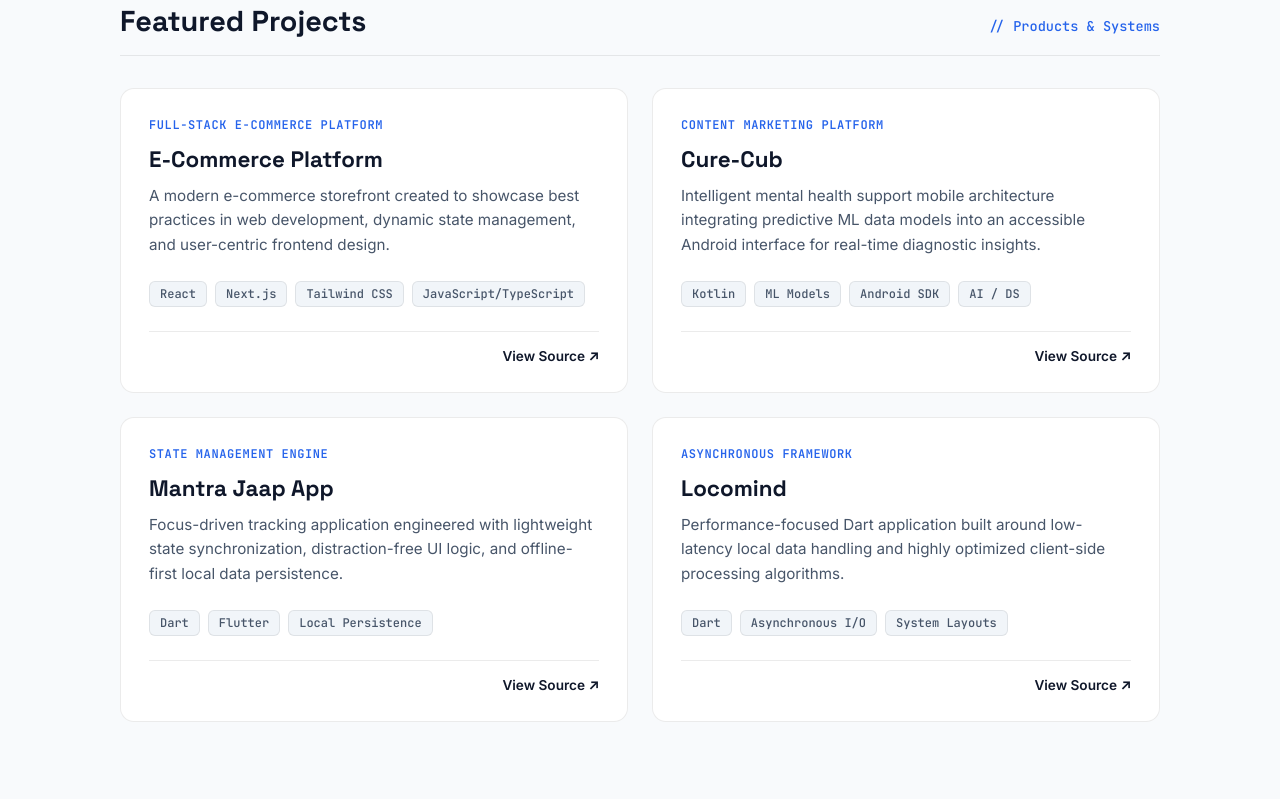
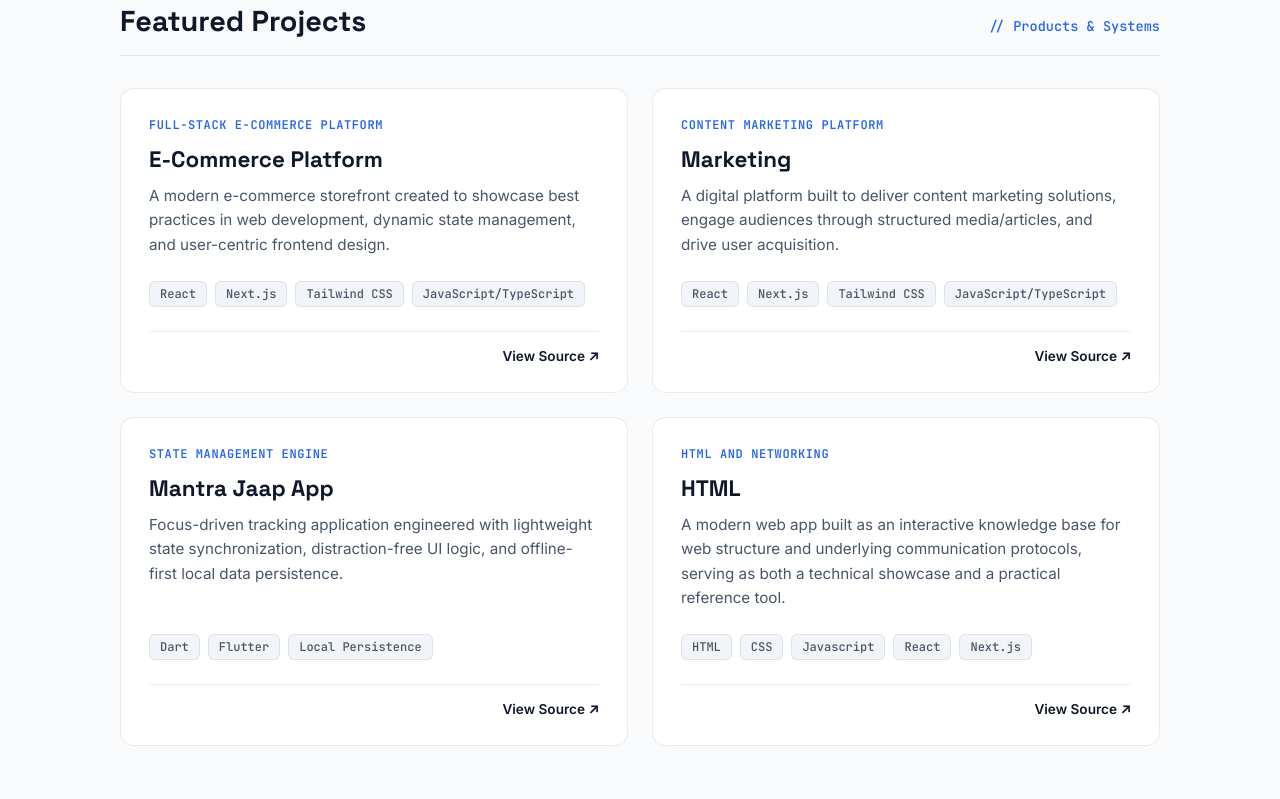
Before and after one commit to sahil662-sk/Sahil-portfolio, a website: page Public/index.html in a window 1280 px wide. Shown: the part 639-1438 px from the top of the page. Drawn offline with nearby package versions, Linux system fonts and the light colour scheme.

Commit message:
Updated projects section and content

```diff
--- a/Public/index.html
+++ b/Public/index.html
@@ -3,7 +3,7 @@
 <head>
     <meta charset="UTF-8">
     <meta name="viewport" content="width=device-width, initial-scale=1.0">
-    <meta name="description" content="Portfolio — Sahil | AI & DS Engineer specializing in scalable systems, quantitative pipelines, and algorithmic architecture.">
+    <meta name="description" content="Portfolio — Sahil | Electronics And Communication Engineer specializing in scalable systems, quantitative pipelines, and algorithmic architecture.">
     <title>Sahil // Aspiring Web Developer</title>
 
     <link rel="preconnect" href="https://fonts.googleapis.com">
@@ -425,7 +425,7 @@
 
         <!-- HERO -->
         <header class="hero">
-            <div class="role-badge">● Aspiring Web Developer</div>
+            <div class="role-badge">Aspiring Web Developer</div>
             <h1>Building <br><span class="highlight">modern web applications.</span></h1>
             <p class="hero-desc">
                 Hi, I'm <strong>Sahil</strong> — a passionate web developer with a focus on creating responsive, user-friendly interfaces and robust backend solutions.
@@ -459,16 +459,16 @@
 
                 <div class="project-card">
                     <div class="project-tag">Content Marketing Platform </div>
-                    <h3 class="project-title">Cure-Cub</h3>
-                    <p class="project-desc">Intelligent mental health support mobile architecture integrating predictive ML data models into an accessible Android interface for real-time diagnostic insights.</p>
+                    <h3 class="project-title">Marketing</h3>
+                    <p class="project-desc">A digital platform built to deliver content marketing solutions, engage audiences through structured media/articles, and drive user acquisition.</p>
                     <div class="tech-pills">
-                        <span class="tech-pill">Kotlin</span>
-                        <span class="tech-pill">ML Models</span>
-                        <span class="tech-pill">Android SDK</span>
-                        <span class="tech-pill">AI / DS</span>
+                        <span class="tech-pill">React</span>
+                        <span class="tech-pill">Next.js</span>
+                        <span class="tech-pill">Tailwind CSS</span>
+                        <span class="tech-pill">JavaScript/TypeScript</span>
                     </div>
                     <div class="card-footer">
-                        <a href="https://github.com/aniketmishr/cure-cub#readme" target="_blank" class="exec-link">View Source ↗</a>
+                        <a href="https://github.com/sahil662-sk/Content-Marketing" target="_blank" class="exec-link">View Source ↗</a>
                     </div>
                 </div>
 
@@ -482,21 +482,23 @@
                         <span class="tech-pill">Local Persistence</span>
                     </div>
                     <div class="card-footer">
-                        <a href="https://github.com/DarkCoder03/mantra-jaap-tracker-app#readme" target="_blank" class="exec-link">View Source ↗</a>
+                        <a href="https://github.com/sahil662-sk/Jaap-tracker" target="_blank" class="exec-link">View Source ↗</a>
                     </div>
                 </div>
 
                 <div class="project-card">
-                    <div class="project-tag">Asynchronous Framework</div>
-                    <h3 class="project-title">Locomind</h3>
-                    <p class="project-desc">Performance-focused Dart application built around low-latency local data handling and highly optimized client-side processing algorithms.</p>
+                    <div class="project-tag">HTML And Networking </div>
+                    <h3 class="project-title">HTML</h3>
+                    <p class="project-desc">A modern web app built as an interactive knowledge base for web structure and underlying communication protocols, serving as both a technical showcase and a practical reference tool.</p>
                     <div class="tech-pills">
-                        <span class="tech-pill">Dart</span>
-                        <span class="tech-pill">Asynchronous I/O</span>
-                        <span class="tech-pill">System Layouts</span>
+                        <span class="tech-pill">HTML</span>
+                        <span class="tech-pill">CSS</span>
+                        <span class="tech-pill">Javascript</span>
+                        <span class="tech-pill">React</span>
+                        <span class="tech-pill">Next.js</span>
                     </div>
                     <div class="card-footer">
-                        <a href="https://github.com/DarkCoder03/locomind#readme" target="_blank" class="exec-link">View Source ↗</a>
+                        <a href="https://github.com/sahil662-sk/Html-and-Networking-" target="_blank" class="exec-link">View Source ↗</a>
                     </div>
                 </div>
 
```
